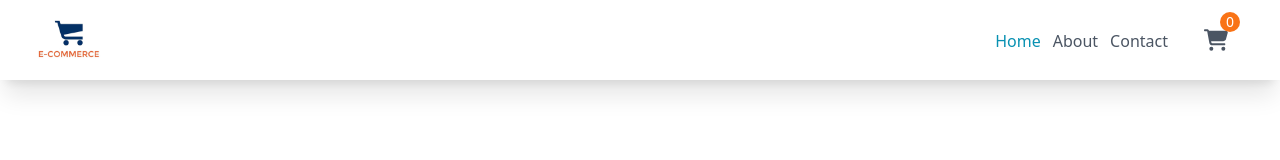
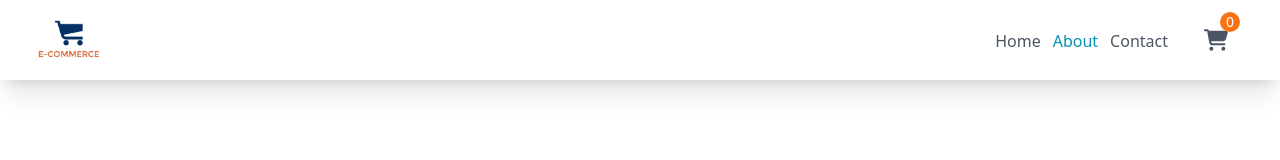
Before and after one commit to doaa-fakher0612/E-Commerce-react-app, a React (Vite) app: page /AboutPage in a window 1280 px wide. Shown: the top 160 px of the page. Built offline with nearby package versions, Linux system fonts and the light colour scheme.

Commit message:
style nav bar done

```diff
--- a/src/Components/Categories Content/CategoriesList.jsx
+++ b/src/Components/Categories Content/CategoriesList.jsx
@@ -1,5 +1,9 @@
+import { useState, useRef } from "react";
+
 export default function CategoriesList(props) {
   <style></style>;
+
+ const [selected, setSelected] = useState(null);
 
   return (
     <div
@@ -7,12 +11,16 @@ export default function CategoriesList(props) {
       className={`grid grid-cols-2 items-center justify-between gap-4 text-center md:grid-cols-4`}
     >
       {props.categoriesList.map((category) => {
+          const isSelected = selected === category;
         return (
           <button
             key={category}
-            className="break-words p-3 bg-neutral-200 rounded hover:text-orange-500 transition duration-300 cursor-pointer"
-            style={""}
-            onClick={() => props.setSelectedCategory(category)}
+            className= {`break-words p-3 bg-neutral-200 rounded hover:text-orange-500 transition duration-300 cursor-pointer ${isSelected ? "text-orange-500" :"text-black"} `}
+
+            onClick={() => {
+                 setSelected(category);
+                props.setSelectedCategory(category)
+                }}
           >
             {category.charAt(0).toUpperCase() + category.slice(1).toLowerCase()}
           </button>
--- a/src/Components/Header/Header.jsx
+++ b/src/Components/Header/Header.jsx
@@ -2,7 +2,7 @@ import React from "react";
 import Logo from "./Logo";
 import Navbar from "./Navbar";
 
-export default function Header({ sharedCounter, setSharedCounter ,cart, setCart}) {
+export default function Header({ cart, setCart}) {
   return (
     <header
       id="header"
@@ -10,8 +10,7 @@ export default function Header({ sharedCounter, setSharedCounter ,cart, setCart}
     >
       <Logo />
       <Navbar
-        sharedCounter={sharedCounter}
-        setSharedCounter={setSharedCounter}
+
         cart = {cart}
         setCart = {setCart}
       ></Navbar>
--- a/src/Components/Header/NavList.jsx
+++ b/src/Components/Header/NavList.jsx
@@ -1,40 +1,45 @@
-import React from "react";
-import { Link } from "react-router-dom";
-import ContactPage from "../Pages/ContactPage";
+import React, { useState, useEffect } from "react";
+import { Link, useLocation } from "react-router-dom";
 
 export default function NavList() {
+  const location = useLocation();
+  console.log(location);
+
+  const [selected, setSelected] = useState(location.pathname);
+
+  useEffect(() => {
+    setSelected(location.pathname);
+  }, [location.pathname]);
+
+  const links = [
+    { path: "/", label: "Home", id: "home" },
+    { path: "/AboutPage", label: "About", id: "about" },
+    { path: "/ContactPage", label: "Contact", id: "contact" },
+  ];
+
   return (
-    <>
-      <ul className="list hidden items-center justify-between gap-3 md:flex">
-        <li>
-          <Link
-            to="/"
-            id = "home"
-            className=" break-words text-xs transition-colors md:text-base md:text-secondaryLight"
-          >
-            Home
-          </Link>
-        </li>
-        <li>
-          <Link
-            to="/AboutPage"
-            id = "about"
-            className=" break-words text-xs transition-colors hover:text-secondaryLight md:text-base"
-          >
-            About
-          </Link>
-        </li>
+    <ul className="list hidden items-center justify-between gap-3 md:flex">
+      {links.map((link) => {
+        const isSelected = selected === link.path;
 
-        <li>
-          <Link
-            to="/ContactPage"
-            id = "contact"
-            className=" break-words text-xs transition-colors hover:text-secondaryLight md:text-base"
-          >
-            Contact
-          </Link>
-        </li>
-      </ul>
-    </>
+        console.log("selected : " + selected + "   isSelected:  " + isSelected);
+        console.log("current path:", location.pathname);
+        console.log("selected state:", selected);
+        console.log("link.path:", link.path);
+        console.log("__________________________________________")
+        return (
+          <li key={link.id}>
+            <Link
+              to={link.path}
+              id={link.id}
+              className={`break-words text-xs transition-colors md:text-base hover:text-secondaryLight
+                 ${isSelected ? "md:text-secondaryLight" : "md:text-base" }`}
+            >
+              {link.label}
+            </Link>
+          </li>
+        );
+      })}
+    </ul>
   );
 }
--- a/src/Components/Header/Navbar.jsx
+++ b/src/Components/Header/Navbar.jsx
@@ -3,14 +3,12 @@ import Cart from "./Cart";
 import NavList from "./NavList";
 import { IoIosMenu } from "react-icons/io";
 
-export default function Navbar({ sharedCounter, setSharedCounter, cart, setCart }) {
+export default function Navbar({  cart, setCart }) {
   return (
     <>
       <nav className="flex items-center gap-4 text-base md:text-lg">
         <NavList />
         <Cart
-          sharedCounter={sharedCounter}
-          setSharedCounter={setSharedCounter}
           cart = {cart}
         setCart = {setCart}
         ></Cart>
```
